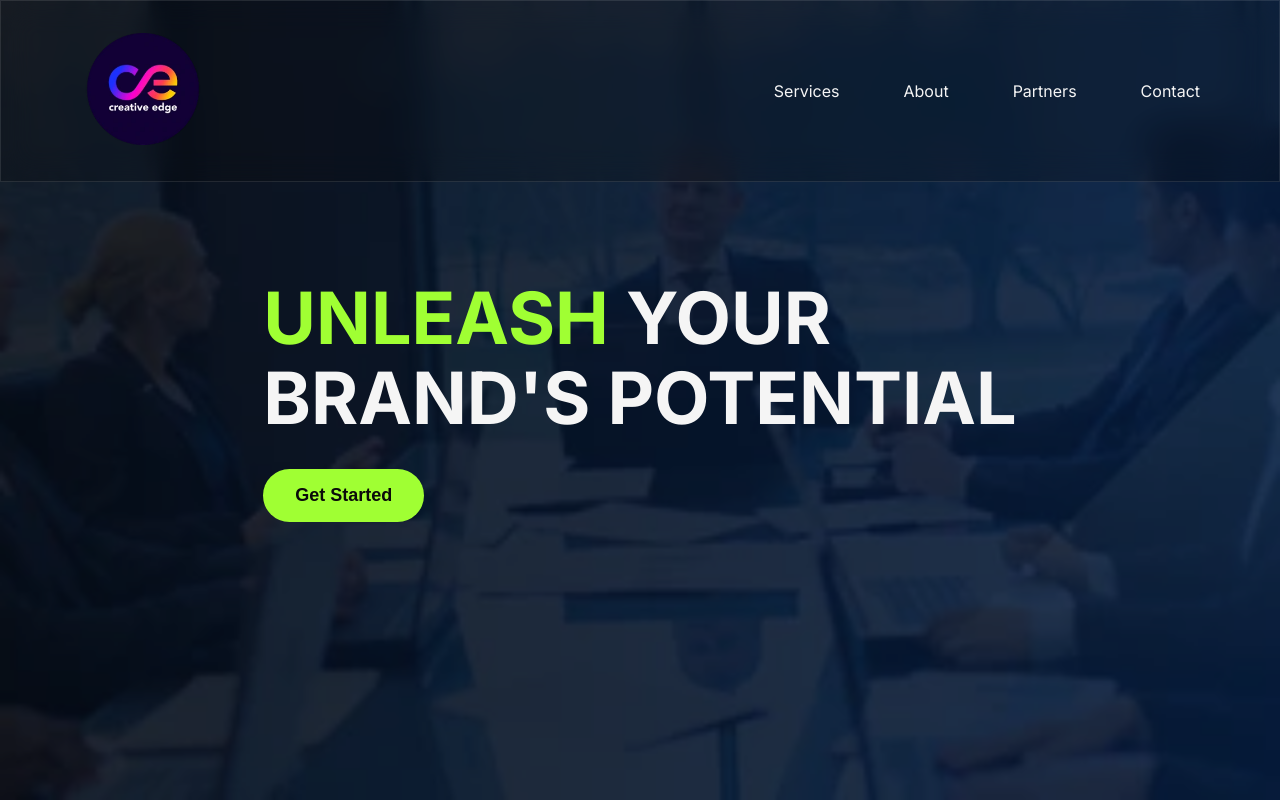
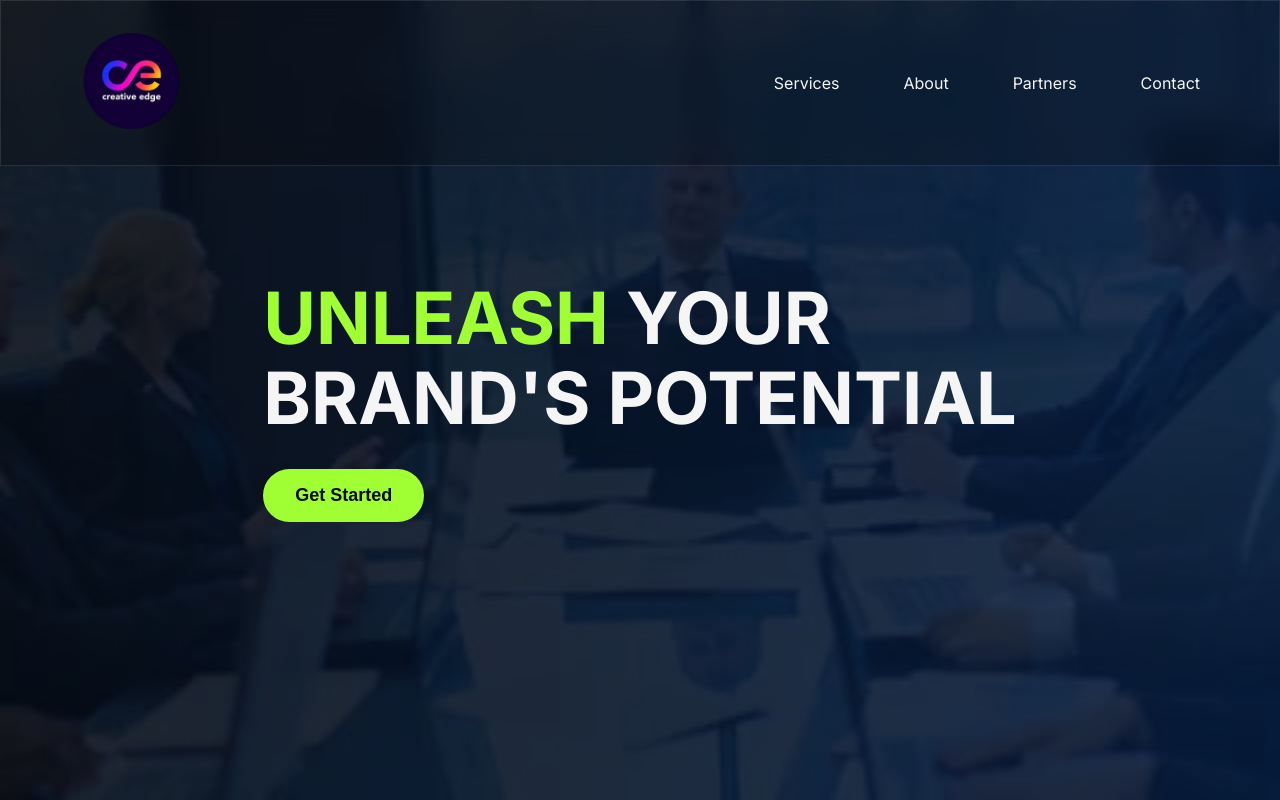
Before and after one commit to VaidyaHarshal/creativeEdge, a React (Vite) app: page / in a window 1280 px wide. Shown: the top 800 px of the page. Built offline with nearby package versions, Linux system fonts and the light colour scheme.

Commit message:
changes in css and removed commented code

```diff
--- a/src/styles/navbar.css
+++ b/src/styles/navbar.css
@@ -31,7 +31,7 @@
 }
 
 .nav-logo {
-  height: 7rem;
+  height: 6rem;
   cursor: pointer;
   transition: all 0.3s ease;
 }
@@ -55,8 +55,8 @@
   padding: 0.5rem 1rem;
 }
 
-.nav-link.scrolled {
-  font-size: 1rem;
+.nav-link:hover {
+  color: #a0ff33;
 }
 
 /* Hover Animation 1 - Underline */
@@ -74,12 +74,6 @@
 .nav-link:hover::after {
   width: 100%;
 }
-
-/* Hover Animation 2 - Background Highlight */
-/* .nav-link:hover {
-  background: rgba(160, 255, 51, 0.1);
-  border-radius: 4px;
-} */
 
 /* Mobile Menu */
 .menu-toggle {
```
Also changed, not shown: src/components/About.tsx (+0 -10 lines).
